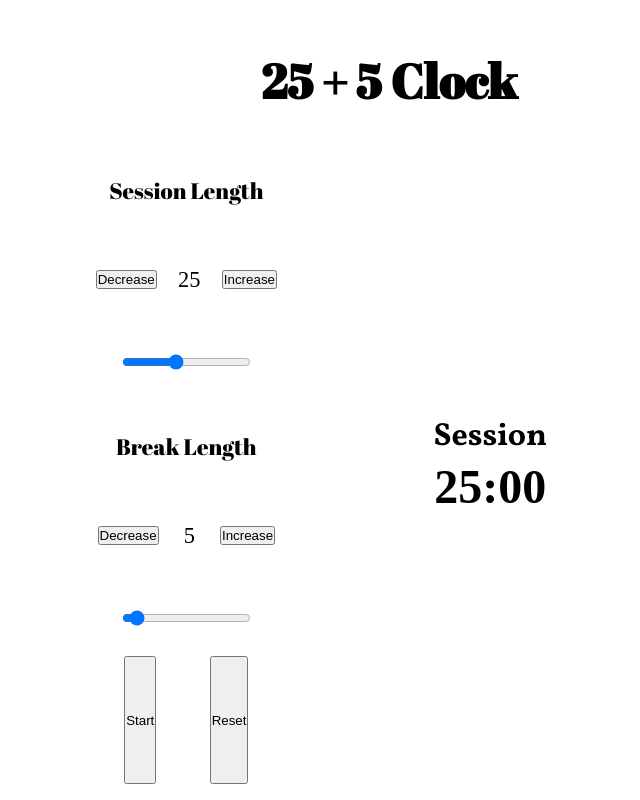
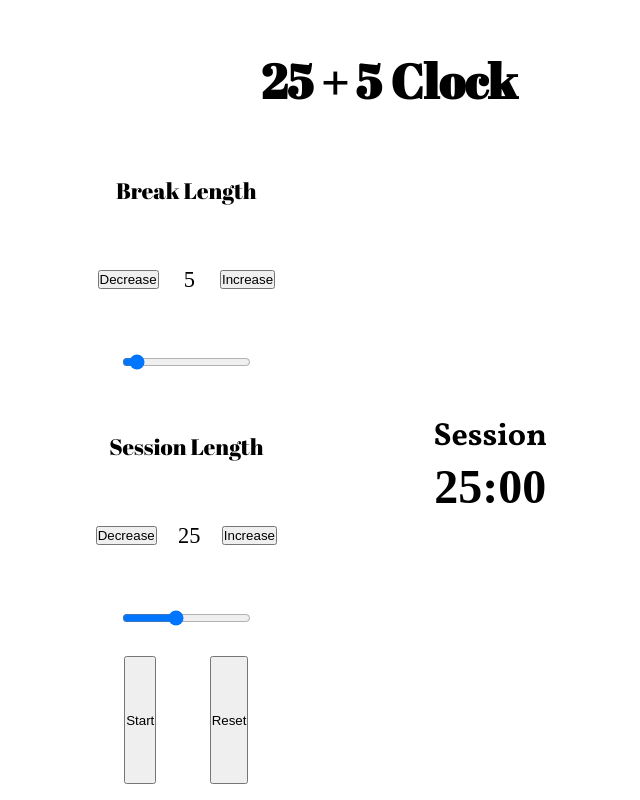
Before and after one commit to Fastion-1024/FCC-25-5-Clock, a React (Create React App) app: page / in a window 1280 px wide. Shown: the whole page, without its empty margins (251-891 px from the left). Built offline with nearby package versions, Linux system fonts and the light colour scheme.

Commit message:
Fixed Position Bug PhaseControl

```diff
--- a/src/components/Container/Container.css
+++ b/src/components/Container/Container.css
@@ -36,11 +36,11 @@
     align-items: center;
 }
 
-.phase-control:nth-child(1) {
+.phase-control:nth-child(2) {
     grid-area: phase1;
 }
 
-.phase-control:nth-child(2) {
+.phase-control:nth-child(3) {
     grid-area: phase2;
 }
 
```
